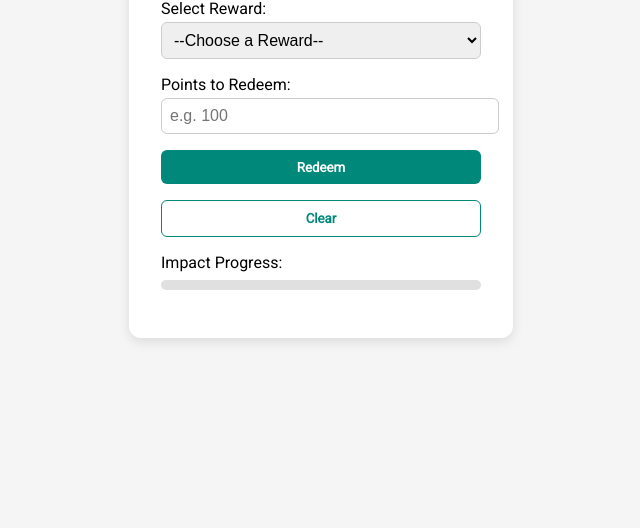
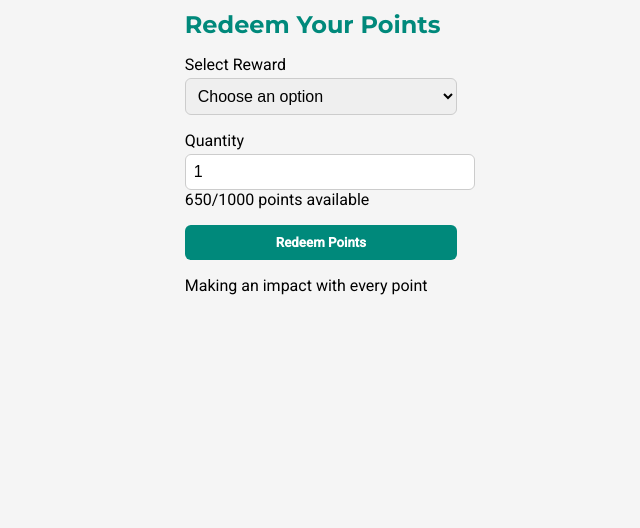
Before and after one commit to princedesai012/candidate-00X-konnectimpact-module-prince, a plain HTML site: page index.html in a window 1280 px wide. Shown: the part 288-816 px from the top of the page, without its empty margins (319-959 px from the left). Drawn offline with Linux system fonts and the light colour scheme.

Commit message:
Update index.html

```diff
--- a/index.html
+++ b/index.html
@@ -1,37 +1,57 @@
 <!DOCTYPE html>
 <html lang="en">
 <head>
-  <meta charset="UTF-8" />
-  <meta name="viewport" content="width=device-width, initial-scale=1.0" />
-  <title>Redeem Your Points</title>
-  <link href="https://fonts.googleapis.com/css2?family=Montserrat:wght@600&family=Roboto&display=swap" rel="stylesheet" />
-  <link rel="stylesheet" href="style.css" />
+  <meta charset="UTF-8">
+  <meta name="viewport" content="width=device-width, initial-scale=1.0">
+  <title>KonnectImpact - Points Redemption</title>
+  <link href="https://fonts.googleapis.com/css2?family=Montserrat:wght@600;700&family=Roboto:wght@400;500&display=swap" rel="stylesheet">
+  <link rel="stylesheet" href="style.css">
 </head>
 <body>
-  <div class="card">
-    <h2>Redeem Your Points</h2>
-    <form id="redeemForm">
-      <label for="reward">Select Reward:</label>
-      <select id="reward">
-        <option value="">--Choose a Reward--</option>
-        <option value="Story Pack">Story Pack</option>
-        <option value="Raffle Entry">Raffle Entry</option>
-        <option value="Donation">Donation</option>
-      </select>
+  <div class="impact-container">
+    <header class="impact-header">
+      <!-- <img src="https://via.placeholder.com/150x50?text=KonnectImpact" alt="KonnectImpact Logo" class="impact-logo"> -->
+      <h1>Points Redemption</h1>
+    </header>
 
-      <label for="points">Points to Redeem:</label>
-      <input type="number" id="points" placeholder="e.g. 100" required />
+    <main class="impact-main">
+      <div class="impact-card">
+        <h2>Redeem Your Points</h2>
+        <form id="redemptionForm" class="impact-form">
+          <div class="form-group">
+            <label for="rewardType">Select Reward</label>
+            <select id="rewardType" required>
+              <option value="" disabled selected>Choose an option</option>
+              <option value="Story Pack">Story Pack</option>
+              <option value="Raffle Entry">Raffle Entry</option>
+              <option value="Donation">Donate to Community Cause</option>
+            </select>
+          </div>
 
-      <button type="submit" id="redeemBtn">Redeem</button>
-      <button type="button" id="clearBtn" class="ghost">Clear</button>
+          <div class="form-group">
+            <label for="quantity">Quantity</label>
+            <input type="number" id="quantity" min="1" value="1" required>
+          </div>
 
-      <label>Impact Progress:</label>
-      <div class="progress-track">
-        <div class="progress-bar" id="progressBar"></div>
+          <div class="points-meter">
+            <div class="meter-track">
+              <div class="meter-progress" style="width: 65%"></div>
+            </div>
+            <span>650/1000 points available</span>
+          </div>
+
+          <button type="submit" class="impact-btn impact-btn-primary">
+            Redeem Points
+          </button>
+        </form>
       </div>
 
-      <div id="message"></div>
-    </form>
+      <div id="confirmationMessage" class="impact-message-hidden"></div>
+    </main>
+
+    <footer class="impact-footer">
+      <p>Making an impact with every point</p>
+    </footer>
   </div>
 
   <script src="script.js"></script>
```
